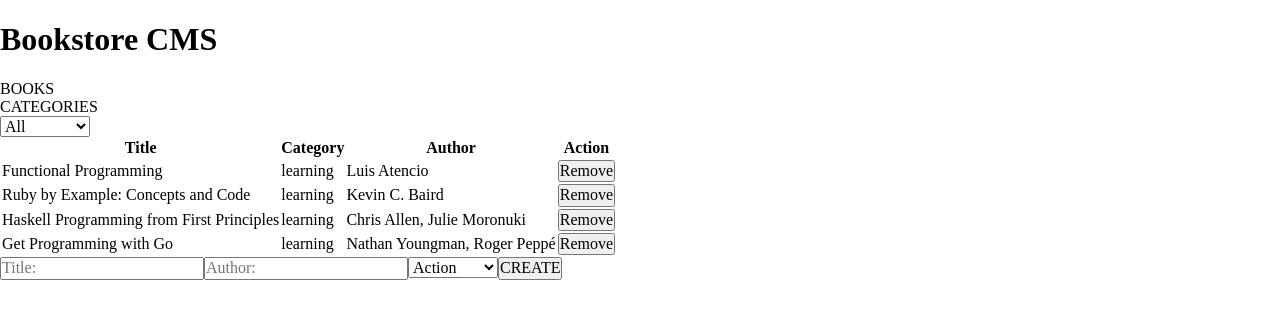
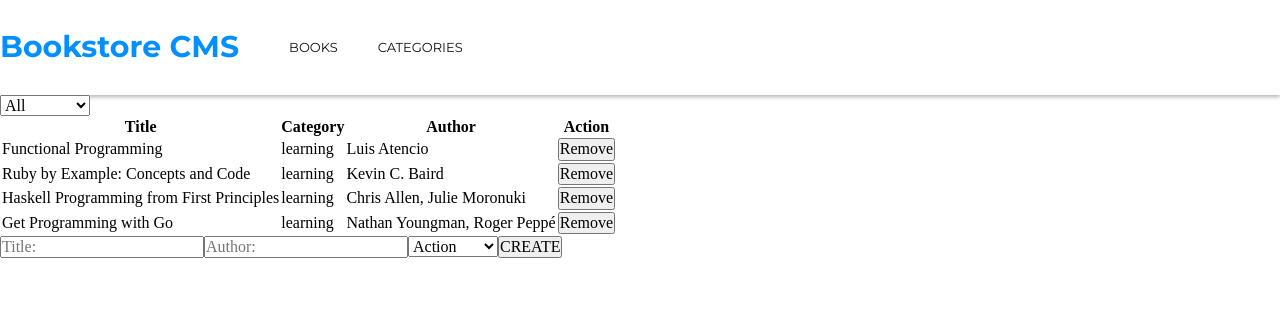
Before and after one commit to SantiagoGuerra/magic-books, a React (Create React App) app: page / in a window 1280 px wide. Shown: the top 318 px of the page. Built offline with nearby package versions, Linux system fonts and the light colour scheme.

Commit message:
Style header layout

```diff
--- a/public/index.html
+++ b/public/index.html
@@ -25,6 +25,7 @@
       Learn how to configure a non-root public URL by running `npm run build`.
     -->
     <title>React App</title>
+    <link href="https://fonts.googleapis.com/css2?family=Montserrat:wght@300;400;500;700&display=swap" rel="stylesheet">
   </head>
   <body>
     <noscript>You need to enable JavaScript to run this app.</noscript>
--- a/src/components/App.js
+++ b/src/components/App.js
@@ -5,10 +5,11 @@ import BookForm from '../containers/BookForm';
 const App = () => (
   <div>
     <header className="header">
-      <h1 className="text-size-xl color-blue font-main">
+
+      <div className="header-wrap">
+        <h1 className="text-size-xl color-blue font-main logo">
           Bookstore CMS
         </h1>
-
         <nav className="navigation">
           <ul className="list-nav">
             <li className="list-nav__item">
@@ -20,6 +21,7 @@ const App = () => (
             </li>
           </ul>
         </nav>
+      </div>
 
       <div className="avatar" />
     </header>
--- /dev/null
+++ b/src/styles/layout/_header.scss
@@ -0,0 +1,44 @@
+.header {
+  height: 95px;
+  display: flex;
+  justify-content: space-between;
+  align-items: center;
+  box-shadow: 0px 2px 4px rgba(0, 0, 0, 0.3);
+
+  &-wrap {
+    display: flex;
+    align-items: center;
+    width: 50%;
+
+    & > .logo {
+      margin-right: 50px;
+      display: inline-block;
+      font-family: var(--second-font);
+      color: var(--blue-color);
+      font-size: var(--font-size-xl);
+    }
+
+    & > .navigation {
+      flex-grow: 1;
+
+      & > .list-nav {
+        display: flex;
+        list-style: none;
+
+        & > .list-nav__item {
+          margin-right: 40px;
+          color: var(--dark-color);
+          font-size: var(--font-size-s);
+          font-family: var(--second-font);
+          cursor: pointer;
+
+          &:hover {
+            color: var(--gray-color)
+          }
+        }
+
+      }
+
+    }
+  }
+}
--- a/src/styles/main.scss
+++ b/src/styles/main.scss
@@ -1 +1,3 @@
 @import './base/reset';
+@import './abstracts/variables';
+@import './layout/header';
```
Lines whose indentation alone changed are shown as unchanged.
